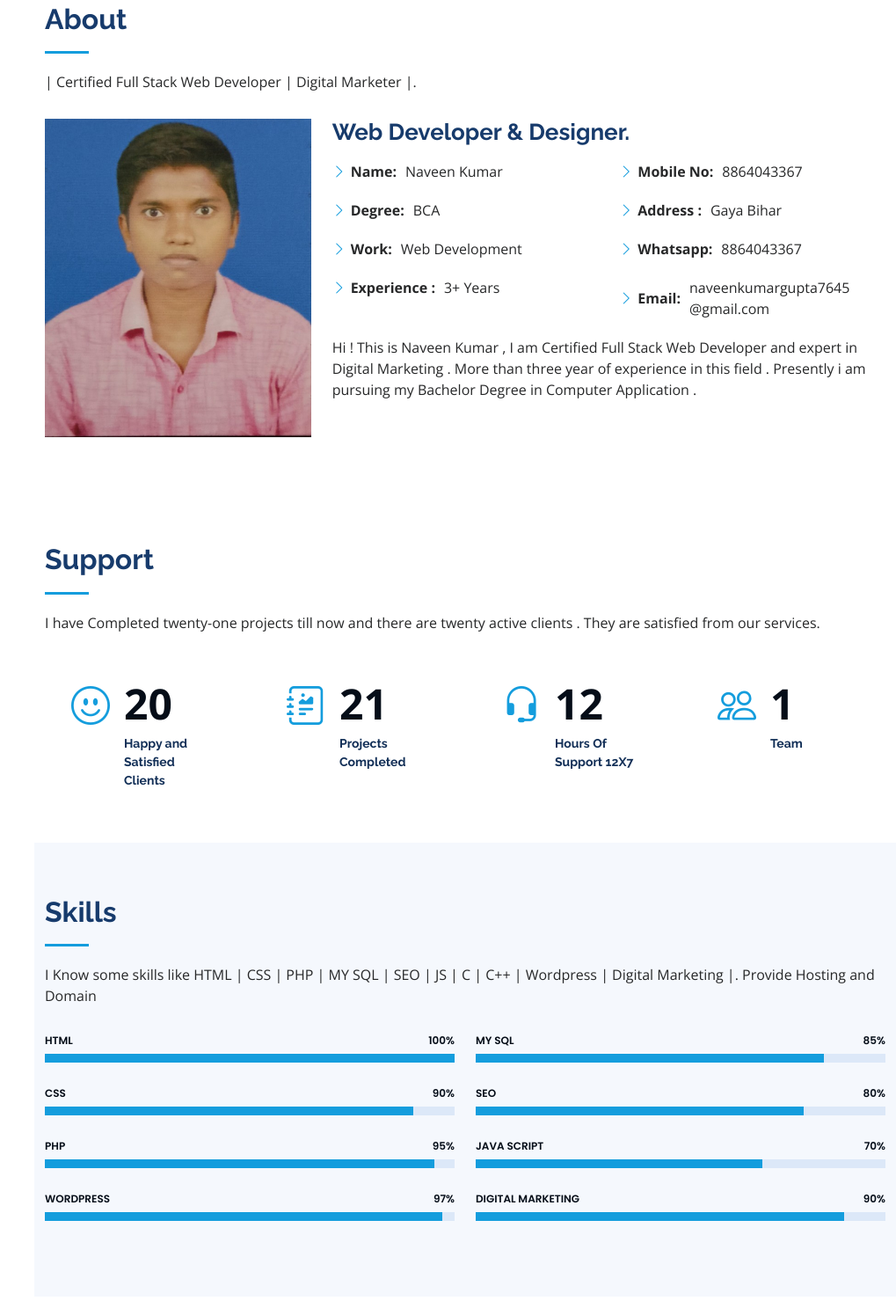
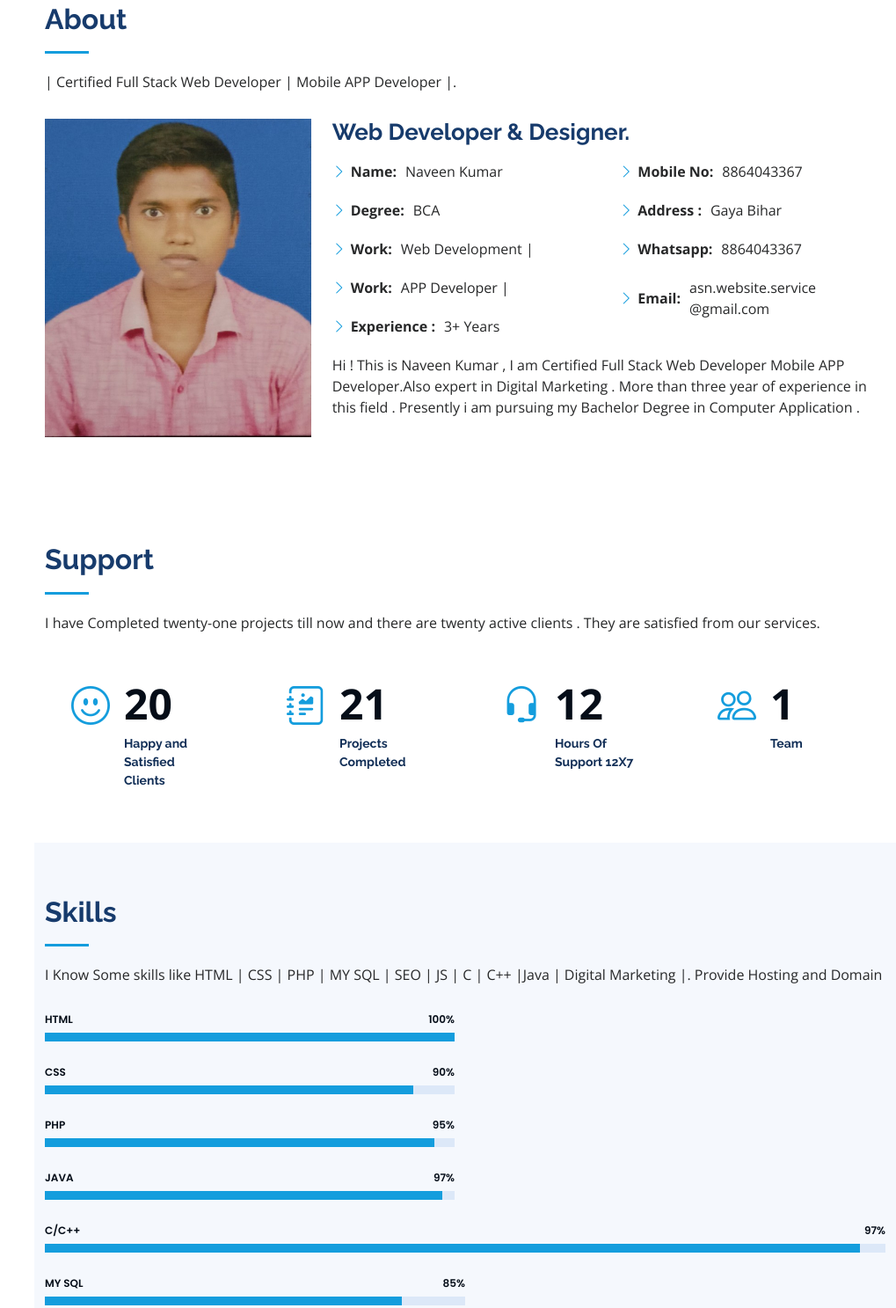
Before and after one commit to Naav13/web.github.io, a plain HTML site: page index.html in a window 1280 px wide. Shown: the part 857-2344 px from the top of the page at 88% size, without its empty margins (261-1280 px from the left). Drawn offline with nearby package versions, Linux system fonts and the light colour scheme.

Commit message:
Update index.html

```diff
--- a/index.html
+++ b/index.html
@@ -76,7 +76,7 @@
     <section id="hero" class="d-flex flex-column justify-content-center align-items-center">
         <div class="hero-container" data-aos="fade-in">
             <h1>Naveen Kumar</h1>
-            <p>I'm <span class="typed" data-typed-items="Designer, Developer, Freelancer, Digital Marketer"></span></p>
+            <p>I'm <span class="typed" data-typed-items="Designer, Developer, Freelancer, Digital Marketer,APP Developer"></span></p>
         </div>
     </section>
     <!-- End Hero -->
@@ -89,7 +89,7 @@
 
                 <div class="section-title">
                     <h2>About</h2>
-                    <p> | Certified Full Stack Web Developer | Digital Marketer |.</p>
+                    <p> | Certified Full Stack Web Developer | Mobile APP Developer |.</p>
                 </div>
 
                 <div class="row">
@@ -106,7 +106,8 @@
                                 <ul>
                                     <li><i class="bi bi-chevron-right"></i> <strong>Name:</strong> <span>Naveen Kumar</span></li>
                                     <li><i class="bi bi-chevron-right"></i> <strong>Degree:</strong> <span>BCA</span></li>
-                                    <li><i class="bi bi-chevron-right"></i> <strong>Work:</strong> <span>Web Development</span></li>
+                                    <li><i class="bi bi-chevron-right"></i> <strong>Work:</strong> <span>Web Development |</span></li>
+                                    <li><i class="bi bi-chevron-right"></i> <strong>Work:</strong> <span>APP Developer |</span></li>
                                     <li><i class="bi bi-chevron-right"></i> <strong>Experience :</strong> <span>3+ Years</span></li>
                                 </ul>
                             </div>
@@ -115,12 +116,12 @@
                                     <li><i class="bi bi-chevron-right"></i> <strong>Mobile No:</strong> <span>8864043367</span></li>
                                     <li><i class="bi bi-chevron-right"></i> <strong>Address :</strong> <span>Gaya Bihar</span></li>
                                     <li><i class="bi bi-chevron-right"></i> <strong>Whatsapp:</strong> <span>8864043367</span></li>
-                                    <li><i class="bi bi-chevron-right"></i> <strong>Email:</strong> <span>naveenkumargupta7645<br>@gmail.com</span></li>
+                                    <li><i class="bi bi-chevron-right"></i> <strong>Email:</strong> <span>asn.website.service<br>@gmail.com</span></li>
                                 </ul>
                             </div>
                         </div>
                         <p>
-                            Hi ! This is Naveen Kumar , I am Certified Full Stack Web Developer and expert in Digital Marketing . More than three year of experience in this field . Presently i am pursuing my Bachelor Degree in Computer Application .
+                            Hi ! This is Naveen Kumar , I am Certified Full Stack Web Developer Mobile APP Developer.Also expert in Digital Marketing . More than three year of experience in this field . Presently i am pursuing my Bachelor Degree in Computer Application .
                         </p>
                     </div>
                 </div>
@@ -185,7 +186,7 @@
 
                 <div class="section-title">
                     <h2>Skills</h2>
-                    <p> I Know some skills like HTML | CSS | PHP | MY SQL | SEO | JS | C | C++ | Wordpress | Digital Marketing |. Provide Hosting and Domain</p>
+                    <p> I Know Some skills like HTML | CSS | PHP | MY SQL | SEO | JS | C | C++ |Java | Digital Marketing |. Provide Hosting and Domain</p>
                 </div>
 
                 <div class="row skills-content">
@@ -213,7 +214,15 @@
                             </div>
                         </div>
                         <div class="progress">
-                            <span class="skill">Wordpress<i class="val">97%</i></span>
+                            <span class="skill">Java<i class="val">97%</i></span>
+                            <div class="progress-bar-wrap">
+                                <div class="progress-bar" role="progressbar" aria-valuenow="97" aria-valuemin="0" aria-valuemax="100"></div>
+                            </div>
+                        </div>
+
+                    </div>
+                    <div class="progress">
+                            <span class="skill">C/C++<i class="val">97%</i></span>
                             <div class="progress-bar-wrap">
                                 <div class="progress-bar" role="progressbar" aria-valuenow="97" aria-valuemin="0" aria-valuemax="100"></div>
                             </div>
```
